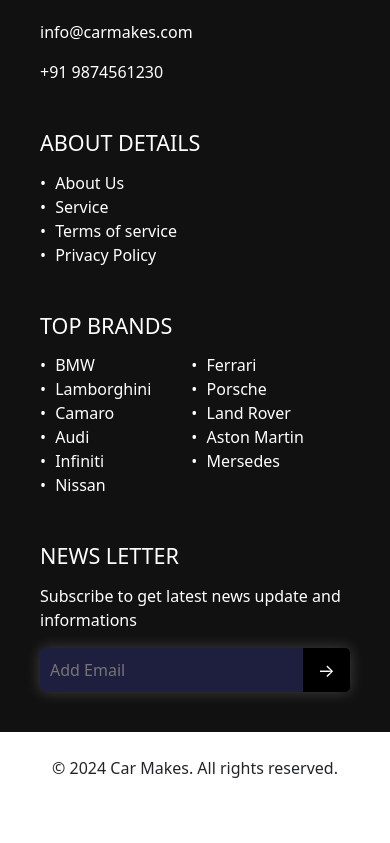
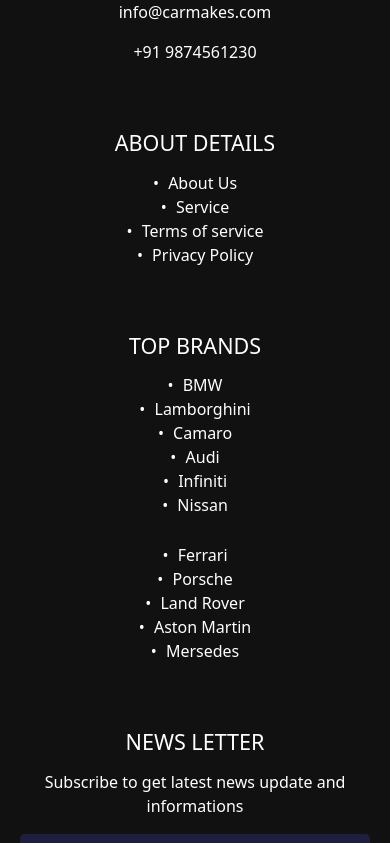
Before and after one commit to Kalaivanan12/React, a React (Vite) app in the folder mydemo/: page / in a window 390 px wide. Shown: the part 5141-5984 px from the top of the page. Before the commit the page ends 5961 px from the top, so only its background shows below. Built offline with nearby package versions, Linux system fonts and the light colour scheme.

Commit message:
Responsive behavior for mobile

```diff
--- a/mydemo/src/components/Footer.css
+++ b/mydemo/src/components/Footer.css
@@ -25,10 +25,6 @@
   content: '• ';
   color: #fff;
   margin-right: 5px;
-}
-.footer li:hover{
-  color: #20a3e4;
-  cursor: pointer;
 }
 
 .footer-brands {
@@ -62,3 +58,37 @@
   font-size: 18px;
   cursor: pointer;
 }
+
+/* ✅ Responsive CSS */
+@media (max-width: 768px) {
+  .footer {
+    flex-direction: column;
+    padding: 20px;
+    text-align: center;
+  }
+
+  .footer-section {
+    flex: 1 1 100%;
+    margin-bottom: 20px;
+  }
+
+  .footer-brands {
+    flex-direction: column;
+    gap: 10px;
+  }
+
+  .newsletter {
+    flex-direction: column;
+    box-shadow: none;
+  }
+
+  .newsletter input {
+    width: 100%;
+    margin-bottom: 10px;
+  }
+
+  .newsletter button {
+    width: 100%;
+    padding: 10px;
+  }
+}
```
